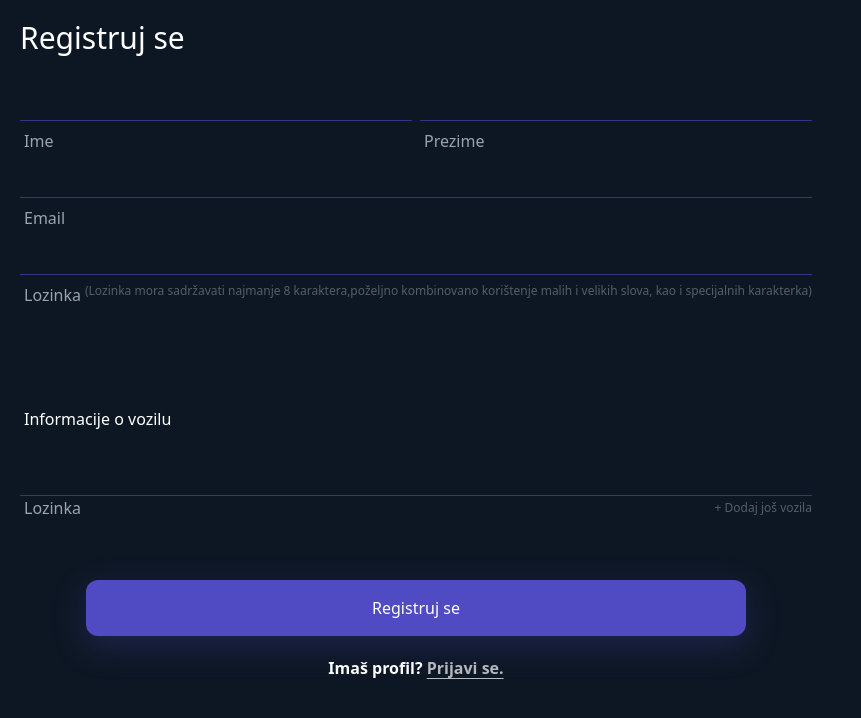
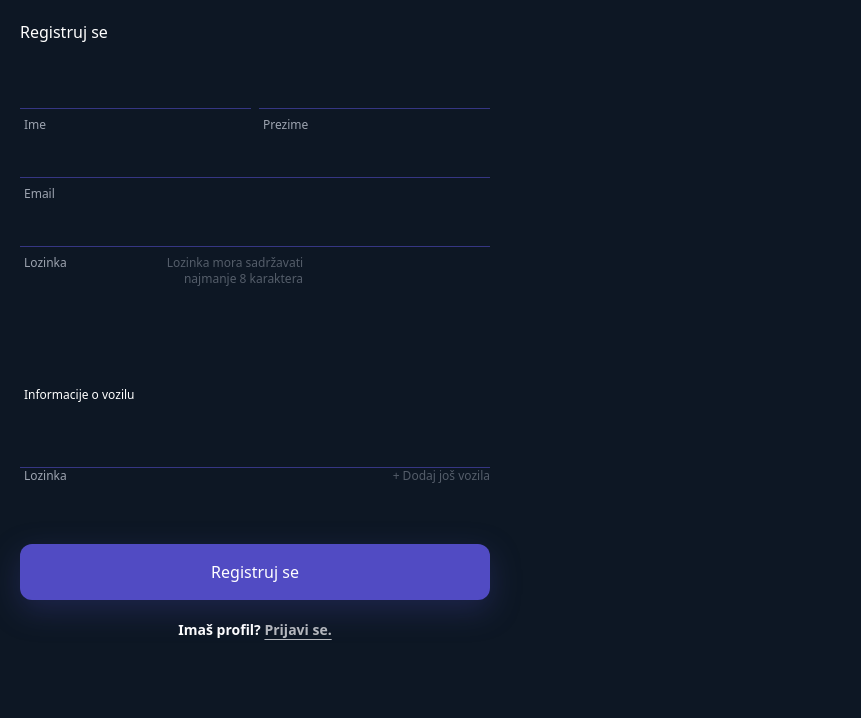
Before and after one commit to nedim-bajric/parkware, a React (Create React App) app: page /register in a window 1280 px wide. Shown: the top 718 px of the page, without its empty margins (0-861 px from the left). Built offline with nearby package versions, Linux system fonts and the light colour scheme.

Commit message:
Styling edited accourding to the design

```diff
--- a/src/components/Button/Button.jsx
+++ b/src/components/Button/Button.jsx
@@ -3,8 +3,8 @@ import React from "react";
 const Button = ({ title }) => {
   return (
     <div className="w-full flex items-center justify-center ">
-      <div className="w-10/12 bg-main_purple rounded-xl drop-shadow-[0_10px_15px_rgba(81,75,195,0.25)]">
-        <button className="text-center w-full py-4 font-medium ">
+      <div className="bg-main_purple rounded-xl drop-shadow-[0_10px_15px_rgba(81,75,195,0.25)] w-full">
+        <button className="text-center w-full py-0 font-medium h-14 ">
           {title}
         </button>
       </div>
--- a/src/pages/Register.jsx
+++ b/src/pages/Register.jsx
@@ -6,16 +6,16 @@ const Register = () => {
   return (
     <div className="w-screen min-h-screen bg-dark_blue  ">
       <div className="w-full h-full text-white p-5 flex flex-col items-start justify-start space-y-10">
-        <h1 className="text-3xl font-medium">Registruj se</h1>
+        <h1 className="text-base font-medium">Registruj se</h1>
         <div className="max-w-full space-y-5">
           <div className="w-full flex items-center justify-center  space-x-2">
             <div className="flex-1 flex flex-col space-y-2">
               <input className="w-full bg-transparent border-b border-main_purple/60 outline-none" />
-              <label className="align self-start text-gray-400 px-1">Ime</label>
+              <label className="align self-start text-gray-400 px-1 text-xs">Ime</label>
             </div>
             <div className="flex-1 flex flex-col items-end space-y-2">
               <input className="w-full bg-transparent border-b border-main_purple/60 outline-none" />
-              <slabel className="align self-start text-gray-400 px-1">
+              <slabel className="align self-start text-gray-400 px-1 text-xs">
                 Prezime
               </slabel>
             </div>
@@ -25,7 +25,7 @@ const Register = () => {
               type="email"
               className="bg-transparent border-b border-main_purple/60 outline-none"
             />
-            <label for="email" className="px-1 text-gray-400">
+            <label for="email" className="px-1 text-gray-400 text-xs">
               Email
             </label>
           </div>
@@ -34,19 +34,17 @@ const Register = () => {
               type="password"
               className="bg-transparent border-b border-main_purple/60 outline-none"
             />
-            <div className="w-full flex items-start ">
-              <label for="fname" className="px-1 text-gray-400">
+            <div className="w-full flex items-start space-x-24">
+              <label for="fname" className="px-1 text-gray-400 text-xs">
                 Lozinka
               </label>
-              <p className="text-gray-400/50 max-w-fit text-xs  text-right">
-                (Lozinka mora sadržavati najmanje 8 karaktera,poželjno
-                kombinovano korištenje malih i velikih slova, kao i specijalnih
-                karakterka)
+              <p className="text-gray-400/50 max-w-xs text-xs  text-right ">
+                Lozinka mora sadržavati<br/>najmanje 8 karaktera
               </p>
             </div>
           </div>
           <div className="flex flex-col items-start space-y-10">
-            <h3 className="px-1 pt-20 font-medium">Informacije o vozilu</h3>
+            <h3 className="px-1 pt-20 font-medium text-xs">Informacije o vozilu</h3>
 
             <div className="w-full flex flex-col ">
               <input
@@ -54,21 +52,21 @@ const Register = () => {
                 className="bg-transparent border-b border-main_purple/60 outline-none w-full"
               />
               <div className="flex w-full items-center justify-between mb-10">
-                <label for="fname" className="px-1 text-gray-400">
+                <label for="fname" className="px-1 text-gray-400 text-xs">
                   Lozinka
                 </label>
-                <p className="text-gray-400/50 max-w-fit text-xs  text-right">
+                <p className="text-gray-400/50 max-w-fit text-xs  text-right text-xs">
                   + Dodaj još vozila
                 </p>
               </div>
             </div>
           </div>
-          <Button title="Registruj se" />
-          <h3 className="w-full text-center font-bold">
+          <Button title="Registruj se"/>
+          <h3 className="w-full text-center font-bold text-sm">
             Imaš profil?{" "}
             <Link
               to="/login"
-              className="text-white/70 underline underline-offset-4"
+              className="text-white/70 underline underline-offset-4 text-sm"
             >
               Prijavi se.
             </Link>
```
